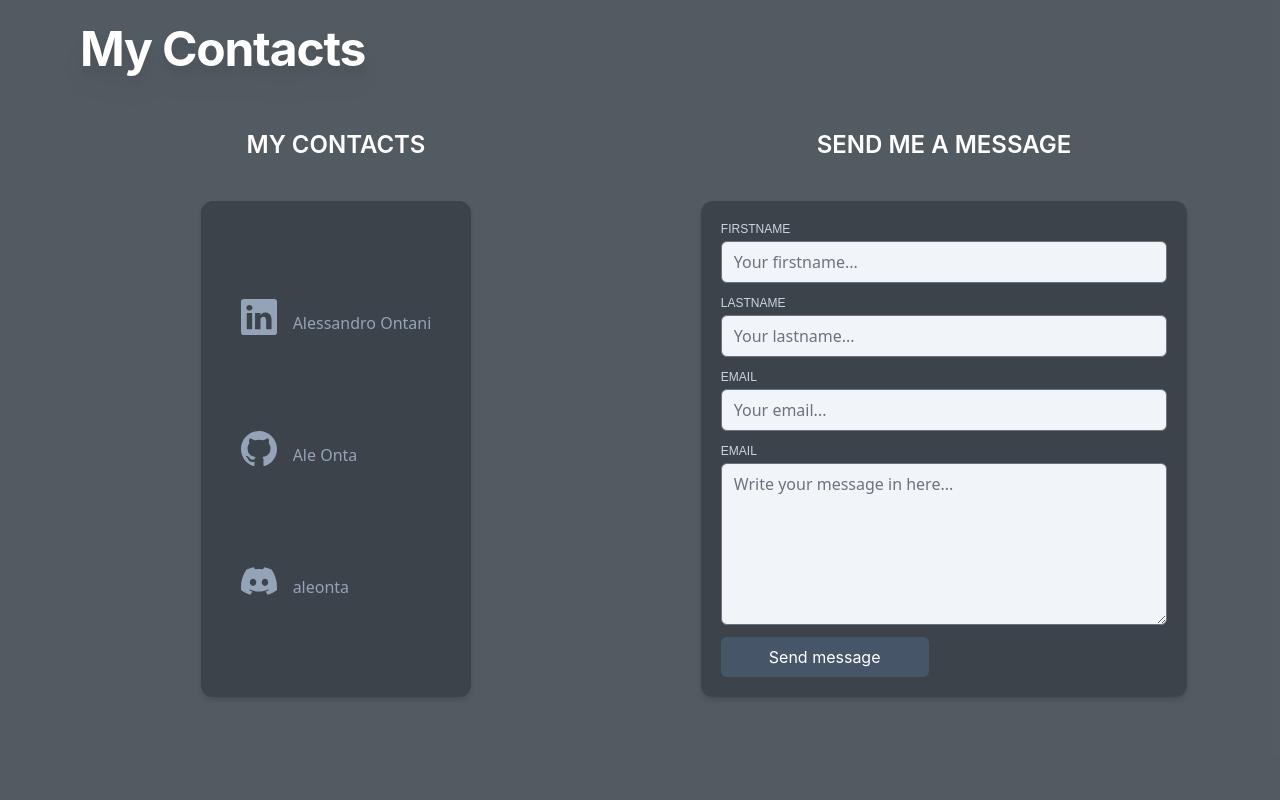
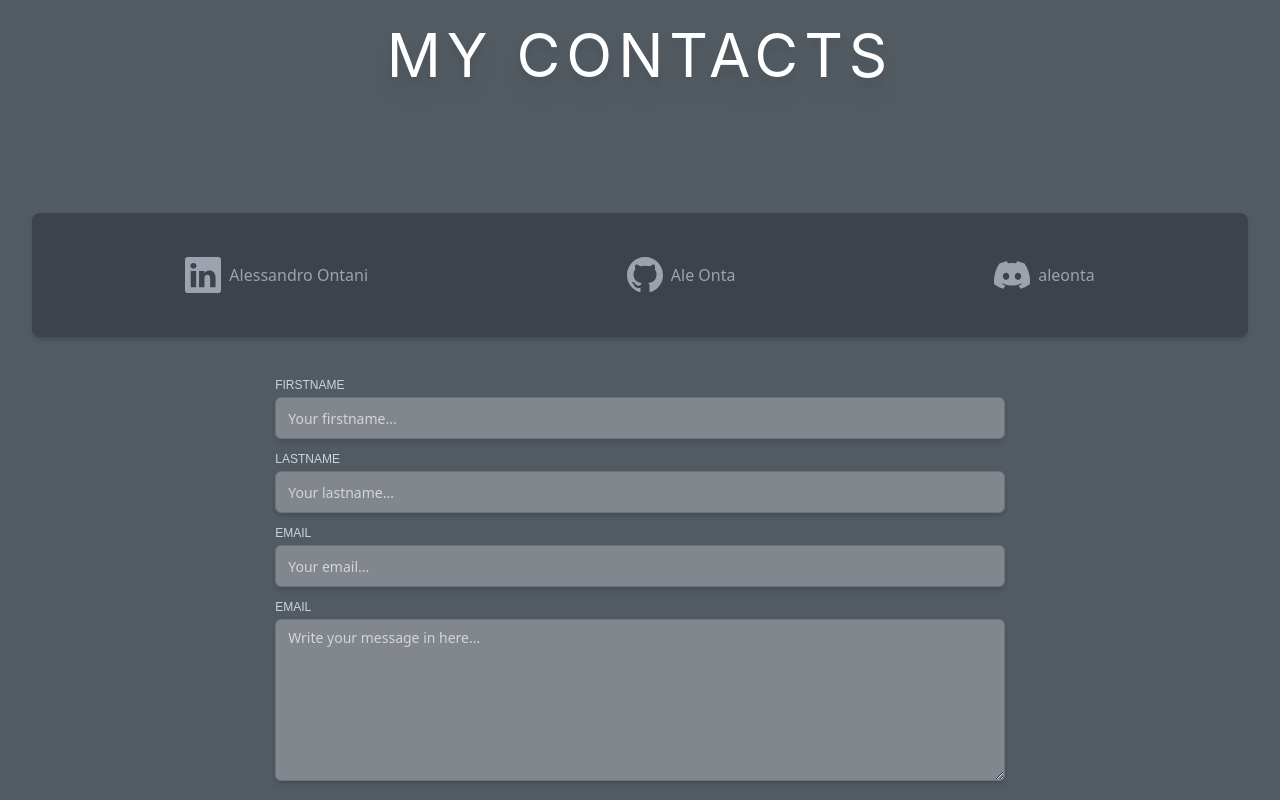
Before and after one commit to AleOnta/dev-portfolio, a React (Create React App) app: page / in a window 1280 px wide. Shown: the part 2040-2840 px from the top of the page. Built offline with nearby package versions, Linux system fonts and the light colour scheme.

Commit message:
style refactor of the contact section in homepage

```diff
--- a/src/components/home_page/contact_me/ContactComponent.jsx
+++ b/src/components/home_page/contact_me/ContactComponent.jsx
@@ -6,12 +6,12 @@ import ContactFormComponent from "./ContactFormComponent";
 export default function ContactComponent() {
   return (
     <motion.div className="container px-6 mt-10 mb-28 md:mt-32 pb-0 md:p-0 md:px-8">
-      <motion.div>
-        <motion.h2 className="font-titles font-bold text-4xl md:text-5xl text-white tracking-tight md:px-12 md:py-8 mb-6 drop-shadow-xl">
+      <motion.div className="mb-16 md:mb-20 lg:mb-24">
+        <motion.h2 className="font-titles text-4xl md:text-5xl lg:text-6xl text-white md:px-12 md:py-8 mb-6 drop-shadow-xl text-center font-normal uppercase tracking-widest">
           My Contacts
         </motion.h2>
       </motion.div>
-      <motion.div className="contacts-container flex flex-col lg:flex-row justify-around">
+      <motion.div className="contacts-container flex flex-col lg:flex-col items-center">
         <MyContactsComponent />
         <ContactFormComponent />
       </motion.div>
--- a/src/components/home_page/contact_me/ContactFormComponent.jsx
+++ b/src/components/home_page/contact_me/ContactFormComponent.jsx
@@ -105,14 +105,11 @@ export default function ContactFormComponent() {
   }, [validated]);
 
   return (
-    <motion.div className="w-full lg:w-2/5">
-      <h5 className="font-titles text-white text-2xl uppercase font-semibold mb-10 text-center">
-        SEND ME A MESSAGE
-      </h5>
+    <motion.div className="w-full lg:w-3/5">
       <motion.form
         ref={form}
         onSubmit={handleSubmit}
-        className="flex flex-col bg-gun-metal bg-opacity-50 p-5 rounded-xl shadow-md"
+        className="flex flex-col rounded-xl "
       >
         <motion.div className="mb-1 flex items-center">
           <motion.label
@@ -132,7 +129,7 @@ export default function ContactFormComponent() {
           id="contact_fname"
           name="from_firstname"
           placeholder="Your firstname..."
-          className="rounded-md bg-slate-100"
+          className="rounded-md bg-snow-white text-snow-white bg-opacity-30 shadow-md placeholder:text-xs md:placeholder:text-sm placeholder:text-snow-white placeholder:text-opacity-75 focus:bg-opacity-10 focus:border-snow-white active:border-snow-white focus:ring-snow-white transition-color duration-300 hover:bg-opacity-40"
           value={userMessage.firstname}
           onChange={(e) =>
             setUserMessage({
@@ -159,7 +156,7 @@ export default function ContactFormComponent() {
           id="contact_lname"
           name="from_lastname"
           placeholder="Your lastname..."
-          className="rounded-md bg-slate-100"
+          className="rounded-md bg-snow-white text-snow-white bg-opacity-30 shadow-md placeholder:text-xs md:placeholder:text-sm placeholder:text-snow-white placeholder:text-opacity-75 focus:bg-opacity-10 focus:border-snow-white active:border-snow-white focus:ring-snow-white transition-color duration-300 hover:bg-opacity-40"
           value={userMessage.lastname}
           onChange={(e) =>
             setUserMessage({
@@ -186,7 +183,7 @@ export default function ContactFormComponent() {
           id="contact_email"
           name="from_email"
           placeholder="Your email..."
-          className="rounded-md bg-slate-100"
+          className="rounded-md bg-snow-white text-snow-white bg-opacity-30 shadow-md placeholder:text-xs md:placeholder:text-sm placeholder:text-snow-white placeholder:text-opacity-75 focus:bg-opacity-10 focus:border-snow-white active:border-snow-white focus:ring-snow-white transition-color duration-300 hover:bg-opacity-40"
           value={userMessage.email}
           onChange={(e) =>
             setUserMessage({
@@ -213,7 +210,7 @@ export default function ContactFormComponent() {
           name="message"
           rows={6}
           placeholder="Write your message in here..."
-          className="rounded-md bg-slate-100 max-h-80"
+          className="rounded-md bg-snow-white text-snow-white bg-opacity-30 shadow-md placeholder:text-xs md:placeholder:text-sm placeholder:text-snow-white placeholder:text-opacity-75 focus:bg-opacity-10 focus:border-snow-white active:border-snow-white focus:ring-snow-white transition-color duration-300 hover:bg-opacity-40 max-h-80"
           value={userMessage.message}
           onChange={(e) =>
             setUserMessage({
@@ -224,13 +221,17 @@ export default function ContactFormComponent() {
         />
         <motion.button
           type="submit"
-          className={`w-full mt-3 bg-slate-600 text-white rounded-md font-titles ${
+          className={`w-full mt-3 xs:mt-5 bg-gun-metal bg-opacity-50 text-white rounded-md font-titles ${
             isLoading
               ? "xs:w-[207px] h-[40px] flex items-center justify-center"
               : "xs:w-fit px-12 py-2"
           }`}
           whileHover={{
-            backgroundColor: "rgb(100 116 139)",
+            backgroundColor: "rgba(40 45 51, 0.85)",
+            scale: 1.02,
+          }}
+          whileTap={{
+            scale: 0.95,
           }}
         >
           {isLoading ? <span class="loader"></span> : "Send message"}
--- a/src/components/home_page/contact_me/MyContactsComponent.jsx
+++ b/src/components/home_page/contact_me/MyContactsComponent.jsx
@@ -4,49 +4,66 @@ import { BsDiscord, BsGithub, BsLinkedin } from "react-icons/bs";
 
 export default function MyContactsComponent() {
   return (
-    <motion.div className="lg:w-2/5 lg:flex lg:flex-col items-center ">
-      <motion.h5 className="font-titles text-white text-2xl uppercase font-semibold mb-10">
-        My contacts
-      </motion.h5>
-      <motion.ul className="list-none px-10 lg:h-[496px] lg:flex lg:flex-col lg:items-start lg:justify-center bg-gun-metal bg-opacity-50 rounded-xl shadow-md">
-        <motion.li className="my-10">
+    <motion.ul
+      className="list-none w-full 2xl:w-3/5 px-6 py-1 mb-10 md:flex md:flex-row md:items-center md:justify-around bg-gun-metal bg-opacity-50 rounded-lg shadow-md"
+      whileHover={{
+        scale: 1.015,
+      }}
+      transition={{
+        type: "spring",
+        duration: 0.5,
+      }}
+    >
+      <motion.li className="my-6 md:my-10 mx-8">
         <motion.a
           href="https://www.linkedin.com/in/alessandro-ontani-76848a191/"
           target="_blank"
-            className="flex items-end justify-start text-slate-400"
+          className="flex items-end justify-start md:items-center text-gray-400"
           whileHover={{
-              color: "rgb(100 116 139)",
+            color: "rgb(239 239 239)",
+            scale: 1.025,
           }}
+          whileTap={{
+            scale: 0.9,
+          }}
+          transition={{ type: "spring" }}
         >
           <BsLinkedin className="text-4xl" />
-            <h6 className="ms-4 mb-0 font-medium text-base ">
+          <h6 className="ms-4 mb-0 md:ms-2 font-medium text-base ">
             Alessandro Ontani
           </h6>
         </motion.a>
       </motion.li>
-        <motion.li className="my-10 lg:my-14">
+      <motion.li className="my-6 md:my-10  mx-8">
         <motion.a
           href="https://github.com/AleOnta"
           target="_blank"
-            className="flex items-end justify-start text-slate-400"
+          className="flex items-end justify-start md:items-center text-gray-400"
           whileHover={{
-              color: "rgb(100 116 139)",
+            color: "rgb(239 239 239)",
+            scale: 1.025,
+          }}
+          whileTap={{
+            scale: 0.9,
           }}
         >
           <BsGithub className="text-4xl" />
-            <h6 className="ms-4 mb-0 font-medium text-base ">Ale Onta</h6>
+          <h6 className="ms-4 mb-0 md:ms-2 font-medium text-base ">Ale Onta</h6>
         </motion.a>
       </motion.li>
       <motion.li
-          className="my-10 flex items-end justify-start text-slate-400"
+        className="my-6 md:my-10 flex items-end justify-start md:items-center text-gray-400 mx-8"
         whileHover={{
-            color: "rgb(100 116 139)",
+          color: "rgb(239 239 239)",
+          scale: 1.025,
+        }}
+        whileTap={{
+          scale: 0.9,
         }}
       >
         <BsDiscord className="text-4xl" />
-          <h6 className="ms-4 mb-0 font-medium text-base">aleonta</h6>
+        <h6 className="ms-4 mb-0 md:ms-2 font-medium text-base">aleonta</h6>
       </motion.li>
     </motion.ul>
-    </motion.div>
   );
 }
```
Lines whose indentation alone changed are shown as unchanged.
